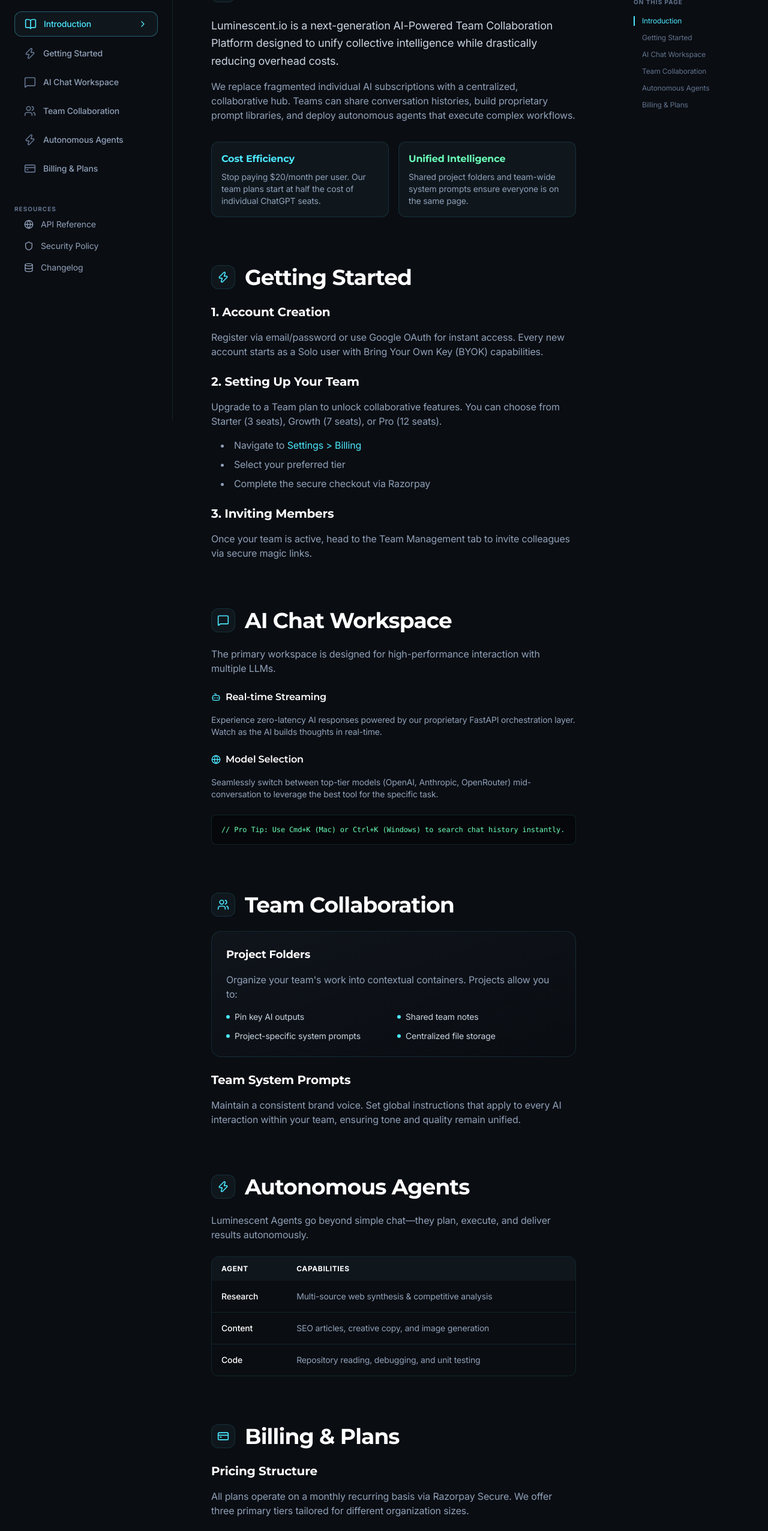
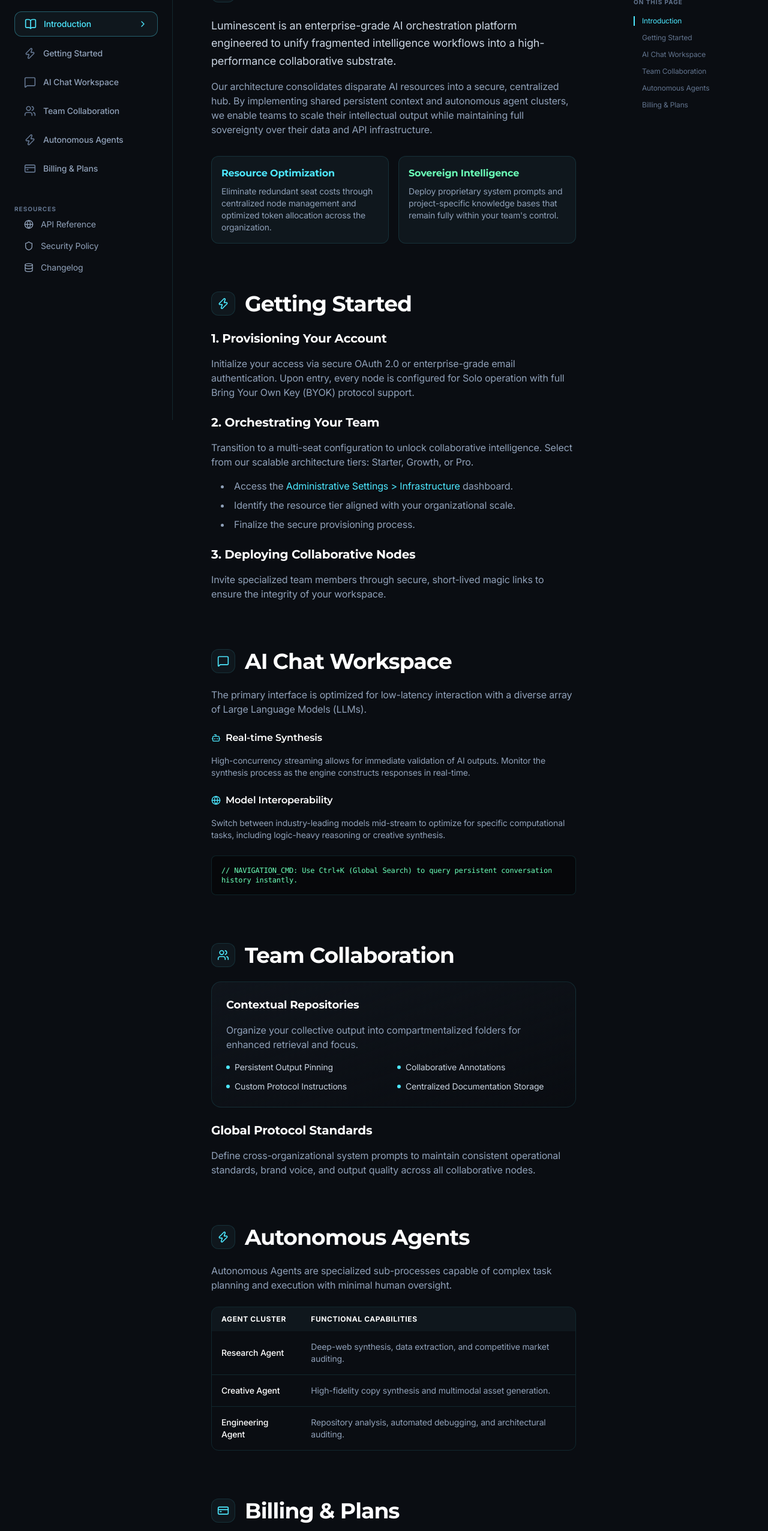
Before and after one commit to Ritik-gusain/saas, a Next.js app in the folder frontend/: page /docs in a window 1280 px wide. Shown: the part 100-2652 px from the top of the page at 60% size. Built offline with nearby package versions, Linux system fonts and the light colour scheme.

Commit message:
docs: professionalize documentation and refine global navigation routing

```diff
--- a/frontend/app/docs/page.tsx
+++ b/frontend/app/docs/page.tsx
@@ -31,19 +31,19 @@
     content: (
       <div className="space-y-4">
         <p className="text-lg text-slate-300 leading-relaxed">
-          Luminescent.io is a next-generation AI-Powered Team Collaboration Platform designed to unify collective intelligence while drastically reducing overhead costs.
+          Luminescent is an enterprise-grade AI orchestration platform engineered to unify fragmented intelligence workflows into a high-performance collaborative substrate.
         </p>
         <p className="text-slate-400">
-          We replace fragmented individual AI subscriptions with a centralized, collaborative hub. Teams can share conversation histories, build proprietary prompt libraries, and deploy autonomous agents that execute complex workflows.
+          Our architecture consolidates disparate AI resources into a secure, centralized hub. By implementing shared persistent context and autonomous agent clusters, we enable teams to scale their intellectual output while maintaining full sovereignty over their data and API infrastructure.
         </p>
         <div className="grid grid-cols-1 md:grid-cols-2 gap-4 mt-8">
           <div className="p-4 rounded-xl border border-[var(--border)] bg-[var(--surface)]">
-            <h4 className="text-[var(--cyan)] font-bold mb-2">Cost Efficiency</h4>
-            <p className="text-sm text-slate-400">Stop paying $20/month per user. Our team plans start at half the cost of individual ChatGPT seats.</p>
+            <h4 className="text-[var(--cyan)] font-bold mb-2">Resource Optimization</h4>
+            <p className="text-sm text-slate-400">Eliminate redundant seat costs through centralized node management and optimized token allocation across the organization.</p>
           </div>
           <div className="p-4 rounded-xl border border-[var(--border)] bg-[var(--surface)]">
-            <h4 className="text-[var(--mint)] font-bold mb-2">Unified Intelligence</h4>
-            <p className="text-sm text-slate-400">Shared project folders and team-wide system prompts ensure everyone is on the same page.</p>
+            <h4 className="text-[var(--mint)] font-bold mb-2">Sovereign Intelligence</h4>
+            <p className="text-sm text-slate-400">Deploy proprietary system prompts and project-specific knowledge bases that remain fully within your team's control.</p>
           </div>
         </div>
       </div>
@@ -56,21 +56,21 @@
     content: (
       <div className="space-y-6">
         <div className="space-y-4">
-          <h3 className="text-xl font-bold text-white">1. Account Creation</h3>
-          <p className="text-slate-400">Register via email/password or use Google OAuth for instant access. Every new account starts as a Solo user with Bring Your Own Key (BYOK) capabilities.</p>
+          <h3 className="text-xl font-bold text-white">1. Provisioning Your Account</h3>
+          <p className="text-slate-400">Initialize your access via secure OAuth 2.0 or enterprise-grade email authentication. Upon entry, every node is configured for Solo operation with full Bring Your Own Key (BYOK) protocol support.</p>
         </div>
         <div className="space-y-4">
-          <h3 className="text-xl font-bold text-white">2. Setting Up Your Team</h3>
-          <p className="text-slate-400">Upgrade to a Team plan to unlock collaborative features. You can choose from Starter (3 seats), Growth (7 seats), or Pro (12 seats).</p>
+          <h3 className="text-xl font-bold text-white">2. Orchestrating Your Team</h3>
+          <p className="text-slate-400">Transition to a multi-seat configuration to unlock collaborative intelligence. Select from our scalable architecture tiers: Starter, Growth, or Pro.</p>
           <ul className="list-disc list-inside text-slate-400 space-y-2 ml-4">
-            <li>Navigate to <span className="text-[var(--cyan)]">Settings &gt; Billing</span></li>
-            <li>Select your preferred tier</li>
-            <li>Complete the secure checkout via Razorpay</li>
+            <li>Access the <span className="text-[var(--cyan)]">Administrative Settings &gt; Infrastructure</span> dashboard.</li>
+            <li>Identify the resource tier aligned with your organizational scale.</li>
+            <li>Finalize the secure provisioning process.</li>
           </ul>
         </div>
         <div className="space-y-4">
-          <h3 className="text-xl font-bold text-white">3. Inviting Members</h3>
-          <p className="text-slate-400">Once your team is active, head to the Team Management tab to invite colleagues via secure magic links.</p>
+          <h3 className="text-xl font-bold text-white">3. Deploying Collaborative Nodes</h3>
+          <p className="text-slate-400">Invite specialized team members through secure, short-lived magic links to ensure the integrity of your workspace.</p>
         </div>
       </div>
     )
@@ -81,21 +81,21 @@
     icon: <MessageSquare className="w-5 h-5" />,
     content: (
       <div className="space-y-6">
-        <p className="text-slate-400">The primary workspace is designed for high-performance interaction with multiple LLMs.</p>
+        <p className="text-slate-400">The primary interface is optimized for low-latency interaction with a diverse array of Large Language Models (LLMs).</p>
         <div className="space-y-4">
           <h4 className="text-white font-semibold flex items-center gap-2">
-            <Bot className="w-4 h-4 text-[var(--cyan)]" /> Real-time Streaming
+            <Bot className="w-4 h-4 text-[var(--cyan)]" /> Real-time Synthesis
           </h4>
-          <p className="text-sm text-slate-400">Experience zero-latency AI responses powered by our proprietary FastAPI orchestration layer. Watch as the AI builds thoughts in real-time.</p>
+          <p className="text-sm text-slate-400">High-concurrency streaming allows for immediate validation of AI outputs. Monitor the synthesis process as the engine constructs responses in real-time.</p>
         </div>
         <div className="space-y-4">
           <h4 className="text-white font-semibold flex items-center gap-2">
-            <Globe className="w-4 h-4 text-[var(--cyan)]" /> Model Selection
+            <Globe className="w-4 h-4 text-[var(--cyan)]" /> Model Interoperability
           </h4>
-          <p className="text-sm text-slate-400">Seamlessly switch between top-tier models (OpenAI, Anthropic, OpenRouter) mid-conversation to leverage the best tool for the specific task.</p>
+          <p className="text-sm text-slate-400">Switch between industry-leading models mid-stream to optimize for specific computational tasks, including logic-heavy reasoning or creative synthesis.</p>
         </div>
         <div className="bg-black/40 rounded-lg p-4 font-mono text-xs text-[var(--mint)] border border-[var(--border)]">
-          // Pro Tip: Use Cmd+K (Mac) or Ctrl+K (Windows) to search chat history instantly.
+          // NAVIGATION_CMD: Use Ctrl+K (Global Search) to query persistent conversation history instantly.
         </div>
       </div>
     )
@@ -107,30 +107,30 @@
     content: (
       <div className="space-y-6">
         <div className="p-6 rounded-2xl bg-gradient-to-br from-[var(--bg-elevated)] to-transparent border border-[var(--border)]">
-          <h3 className="text-lg font-bold text-white mb-4">Project Folders</h3>
-          <p className="text-slate-400 mb-4">Organize your team's work into contextual containers. Projects allow you to:</p>
+          <h3 className="text-lg font-bold text-white mb-4">Contextual Repositories</h3>
+          <p className="text-slate-400 mb-4">Organize your collective output into compartmentalized folders for enhanced retrieval and focus.</p>
           <div className="grid grid-cols-1 sm:grid-cols-2 gap-3 text-sm text-slate-300">
             <div className="flex items-center gap-2">
               <div className="w-1.5 h-1.5 rounded-full bg-[var(--cyan)]" />
-              Pin key AI outputs
+              Persistent Output Pinning
             </div>
             <div className="flex items-center gap-2">
               <div className="w-1.5 h-1.5 rounded-full bg-[var(--cyan)]" />
-              Shared team notes
+              Collaborative Annotations
             </div>
             <div className="flex items-center gap-2">
               <div className="w-1.5 h-1.5 rounded-full bg-[var(--cyan)]" />
-              Project-specific system prompts
+              Custom Protocol Instructions
             </div>
             <div className="flex items-center gap-2">
               <div className="w-1.5 h-1.5 rounded-full bg-[var(--cyan)]" />
-              Centralized file storage
+              Centralized Documentation Storage
             </div>
           </div>
         </div>
         <div className="space-y-4">
-          <h3 className="text-xl font-bold text-white">Team System Prompts</h3>
-          <p className="text-slate-400">Maintain a consistent brand voice. Set global instructions that apply to every AI interaction within your team, ensuring tone and quality remain unified.</p>
+          <h3 className="text-xl font-bold text-white">Global Protocol Standards</h3>
+          <p className="text-slate-400">Define cross-organizational system prompts to maintain consistent operational standards, brand voice, and output quality across all collaborative nodes.</p>
         </div>
       </div>
     )
@@ -141,27 +141,27 @@
     icon: <Zap className="w-5 h-5" />,
     content: (
       <div className="space-y-6">
-        <p className="text-slate-400">Luminescent Agents go beyond simple chat—they plan, execute, and deliver results autonomously.</p>
+        <p className="text-slate-400">Autonomous Agents are specialized sub-processes capable of complex task planning and execution with minimal human oversight.</p>
         <div className="overflow-hidden rounded-xl border border-[var(--border)]">
           <table className="w-full text-left text-sm text-slate-400">
             <thead className="bg-[var(--surface)] text-white text-xs uppercase tracking-wider">
               <tr>
-                <th className="px-4 py-3">Agent</th>
-                <th className="px-4 py-3">Capabilities</th>
+                <th className="px-4 py-3">Agent Cluster</th>
+                <th className="px-4 py-3">Functional Capabilities</th>
               </tr>
             </thead>
             <tbody className="divide-y divide-[var(--border)]">
               <tr>
-                <td className="px-4 py-4 text-white font-medium">Research</td>
-                <td className="px-4 py-4">Multi-source web synthesis & competitive analysis</td>
+                <td className="px-4 py-4 text-white font-medium">Research Agent</td>
+                <td className="px-4 py-4">Deep-web synthesis, data extraction, and competitive market auditing.</td>
               </tr>
               <tr>
-                <td className="px-4 py-4 text-white font-medium">Content</td>
-                <td className="px-4 py-4">SEO articles, creative copy, and image generation</td>
+                <td className="px-4 py-4 text-white font-medium">Creative Agent</td>
+                <td className="px-4 py-4">High-fidelity copy synthesis and multimodal asset generation.</td>
               </tr>
               <tr>
-                <td className="px-4 py-4 text-white font-medium">Code</td>
-                <td className="px-4 py-4">Repository reading, debugging, and unit testing</td>
+                <td className="px-4 py-4 text-white font-medium">Engineering Agent</td>
+                <td className="px-4 py-4">Repository analysis, automated debugging, and architectural auditing.</td>
               </tr>
             </tbody>
           </table>
@@ -176,25 +176,25 @@
     content: (
       <div className="space-y-6">
         <div className="space-y-4">
-          <h3 className="text-xl font-bold text-white">Pricing Structure</h3>
-          <p className="text-slate-400">All plans operate on a monthly recurring basis via Razorpay Secure. We offer three primary tiers tailored for different organization sizes.</p>
+          <h3 className="text-xl font-bold text-white">Plan Architecture & Resource Allocation</h3>
+          <p className="text-slate-400">Our resource tiers are designed to scale with your organization's computational needs. All plans are managed via a secure, high-integrity payment gateway with recurring allocation.</p>
         </div>
         <div className="grid grid-cols-1 sm:grid-cols-3 gap-4">
           <div className="p-4 rounded-xl bg-black/30 border border-[var(--border)]">
             <div className="text-xs text-slate-500 mb-1 uppercase font-bold">Starter</div>
             <div className="text-lg font-bold text-white">₹2,400<span className="text-xs text-slate-400">/mo</span></div>
-            <div className="text-xs text-[var(--cyan)] mt-2">Up to 3 Seats</div>
+            <div className="text-xs text-[var(--cyan)] mt-2">3 Dedicated Seats</div>
           </div>
           <div className="p-4 rounded-xl bg-black/30 border border-[var(--border-strong)] relative overflow-hidden">
-             <div className="absolute top-0 right-0 bg-[var(--cyan)] text-black text-[10px] font-bold px-2 py-0.5">MOST POPULAR</div>
+             <div className="absolute top-0 right-0 bg-[var(--cyan)] text-black text-[10px] font-bold px-2 py-0.5">OPTIMIZED</div>
             <div className="text-xs text-slate-500 mb-1 uppercase font-bold">Growth</div>
             <div className="text-lg font-bold text-white">₹4,900<span className="text-xs text-slate-400">/mo</span></div>
-            <div className="text-xs text-[var(--cyan)] mt-2">Up to 7 Seats</div>
+            <div className="text-xs text-[var(--cyan)] mt-2">7 Dedicated Seats</div>
           </div>
           <div className="p-4 rounded-xl bg-black/30 border border-[var(--border)]">
             <div className="text-xs text-slate-500 mb-1 uppercase font-bold">Pro</div>
             <div className="text-lg font-bold text-white">₹8,200<span className="text-xs text-slate-400">/mo</span></div>
-            <div className="text-xs text-[var(--cyan)] mt-2">Up to 12 Seats</div>
+            <div className="text-xs text-[var(--cyan)] mt-2">12 Dedicated Seats</div>
           </div>
         </div>
       </div>
--- a/frontend/components/landing/Footer.tsx
+++ b/frontend/components/landing/Footer.tsx
@@ -164,9 +164,13 @@
               </div>
               <div style={{ display: "flex", flexDirection: "column", gap: 14 }}>
                 {links.map((link) => (
-                  <a
+                  <Link
                     key={link}
-                    href="#"
+                    href={
+                      link === "Documentation" ? "/docs" :
+                      link === "Agents" ? "/#agents" :
+                      link === "Pricing" ? "/#pricing" : "#"
+                    }
                     style={{
                       fontSize: 14,
                       color: "var(--landing-muted)",
@@ -177,7 +181,7 @@
                     onMouseOut={(e) => (e.currentTarget.style.color = "var(--landing-muted)")}
                   >
                     {link}
-                  </a>
+                  </Link>
                 ))}
               </div>
             </div>
--- a/frontend/components/landing/HowItWorksSection.tsx
+++ b/frontend/components/landing/HowItWorksSection.tsx
@@ -118,7 +118,7 @@
 
   return (
     <section
-      id="how-it-works"
+      id="about"
       ref={sectionRef}
       data-bg="#0A0D12"
       data-text="#FFFFFF"
--- a/frontend/components/landing/LuminescentConsole.tsx
+++ b/frontend/components/landing/LuminescentConsole.tsx
@@ -57,7 +57,7 @@
   }, []);
 
   return (
-    <section className="scrolly-section" data-bg="#0A0D12" data-text="#FFFFFF" style={{ padding: "80px 24px", position: "relative", zIndex: 10 }}>
+    <section id="agents" className="scrolly-section" data-bg="#0A0D12" data-text="#FFFFFF" style={{ padding: "80px 24px", position: "relative", zIndex: 10 }}>
       <div
         ref={containerRef}
         className="cyber-card glow-card"
--- a/frontend/components/landing/Navbar.tsx
+++ b/frontend/components/landing/Navbar.tsx
@@ -91,8 +91,10 @@
           backdropFilter: scrolled ? "none" : "blur(12px)",
           transition: "all 0.4s ease"
         }}>
-          {["Features", "Agents", "Pricing"].map(item => (
-            <a key={item} href={`#${item.toLowerCase()}`} className="nav-link" style={{
+          {["Features", "Agents", "About", "Pricing", "Docs"].map(item => {
+            if (item === "Docs") {
+              return (
+                <Link key={item} href="/docs" className="nav-link" style={{
                   fontFamily: "var(--font-mono)",
                   fontSize: 11,
                   textTransform: "uppercase",
@@ -102,8 +104,23 @@
                   transition: "color 0.3s ease"
                 }} onMouseEnter={e => e.currentTarget.style.color = "#FFF"} onMouseLeave={e => e.currentTarget.style.color = "rgba(255, 255, 255, 0.5)"}>
                   {item}
-            </a>
-          ))}
+                </Link>
+              );
+            }
+            return (
+              <Link key={item} href={`/#${item === "About" ? "about" : item.toLowerCase()}`} className="nav-link" style={{
+                fontFamily: "var(--font-mono)",
+                fontSize: 11,
+                textTransform: "uppercase",
+                letterSpacing: "0.1em",
+                color: "rgba(255, 255, 255, 0.5)",
+                textDecoration: "none",
+                transition: "color 0.3s ease"
+              }} onMouseEnter={e => e.currentTarget.style.color = "#FFF"} onMouseLeave={e => e.currentTarget.style.color = "rgba(255, 255, 255, 0.5)"}>
+                {item}
+              </Link>
+            );
+          })}
         </div>
 
         {/* Auth (Desktop) */}
@@ -153,8 +170,8 @@
             padding: "32px", display: "flex", flexDirection: "column", gap: 24,
             animation: "fadeInDown 0.4s ease"
           }}>
-            {["Features", "Agents", "Pricing"].map(item => (
-              <a key={item} href={`#${item.toLowerCase()}`} onClick={() => setMenuOpen(false)}
+            {["Features", "Agents", "About", "Pricing", "Docs"].map(item => (
+              <Link key={item} href={item === "Docs" ? "/docs" : `/#${item === "About" ? "about" : item.toLowerCase()}`} onClick={() => setMenuOpen(false)}
                 style={{
                   fontFamily: "var(--font-header)",
                   fontSize: 18,
@@ -164,7 +181,7 @@
                   letterSpacing: "-0.02em"
                 }}>
                 {item}
-              </a>
+              </Link>
             ))}
             <div style={{ height: 1, background: "rgba(255, 255, 255, 0.05)" }} />
             <Link href="/login" onClick={() => setMenuOpen(false)}
```
Lines whose indentation alone changed are shown as unchanged.
